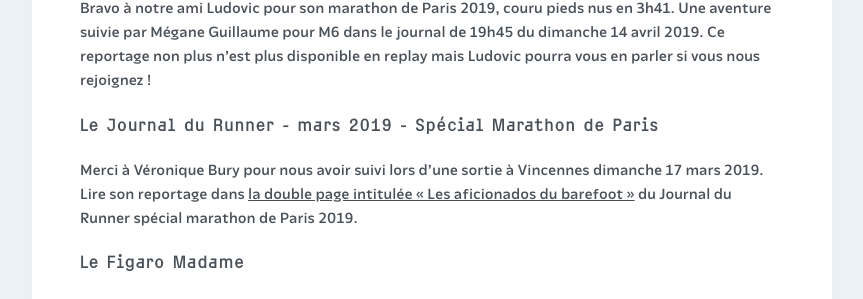
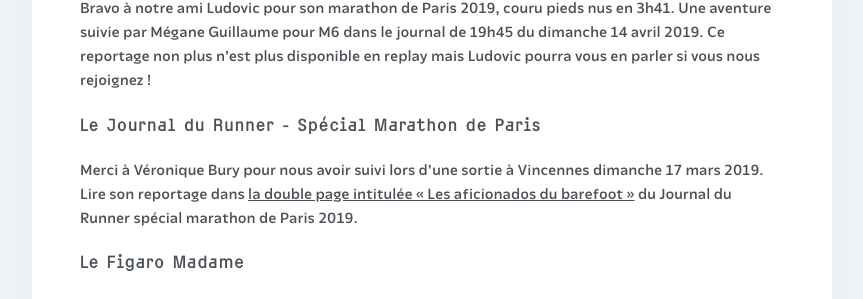
Before and after one commit to courirpaleo/courirpaleo.github.io, a Jekyll site: the page built from _pages-secondary/presse.md, in a window 1280 px wide and 900 px high, scrolled down 1250 px. Shown: the part 150-449 px from the top of the window, without its empty margins (208-1071 px from the left). Built offline with Jekyll 4.4.1, drawn with Linux system fonts in a browser that asks for light colours; some web fonts are replaced.

Commit message:
Update presse.md

```diff
--- a/_pages-secondary/presse.md
+++ b/_pages-secondary/presse.md
@@ -19,7 +19,7 @@ Lors d'une sortie découverte au parc Suzanne Lenglen de Paris en 2019 (voir pho
 Bravo à notre ami Ludovic pour son marathon de Paris 2019, couru pieds nus en 3h41. Une aventure suivie par Mégane Guillaume pour M6 dans le journal de 19h45 du dimanche 14 avril 2019. Ce reportage non plus n'est plus disponible en replay mais Ludovic pourra vous en parler si vous nous rejoignez&nbsp;!
 
 
-### Le Journal du Runner - mars 2019 - Spécial Marathon de Paris
+### Le Journal du Runner - Spécial Marathon de Paris
 Merci à Véronique Bury pour nous avoir suivi lors d'une sortie à Vincennes dimanche 17 mars 2019. Lire son reportage dans [la double page intitulée «&nbsp;Les aficionados du barefoot&nbsp;»](https://courirpaleo.github.io/assets/documents/Journal-du-Runner-17-mars-2019-Aficionados-du-barefoot-Courir-Paleo.pdf) du Journal du Runner spécial marathon de Paris 2019.
 
 
```
